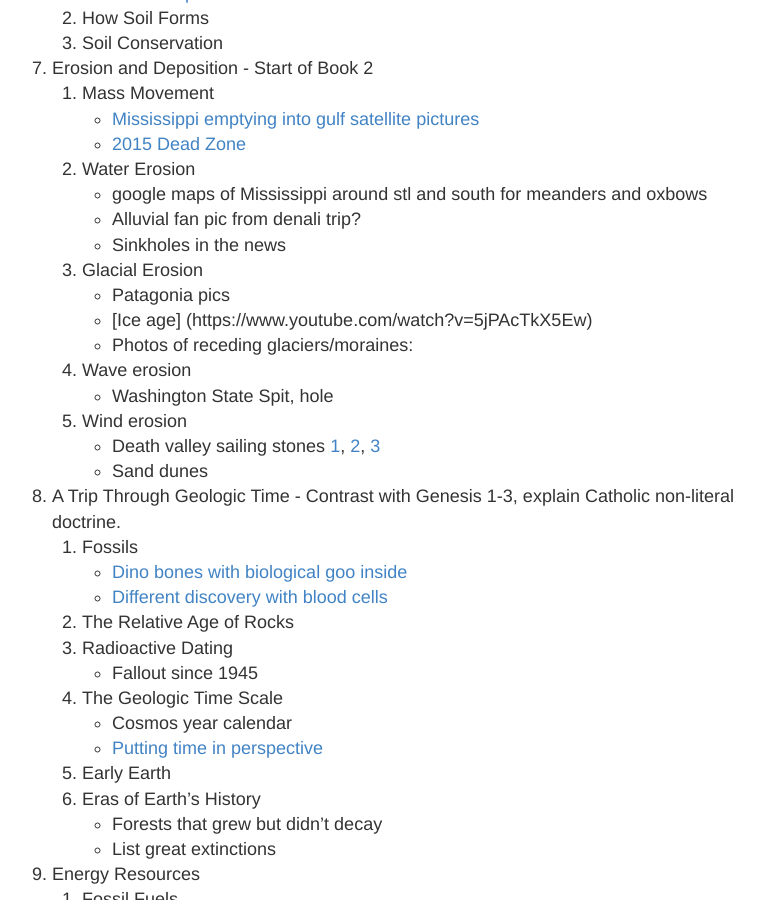
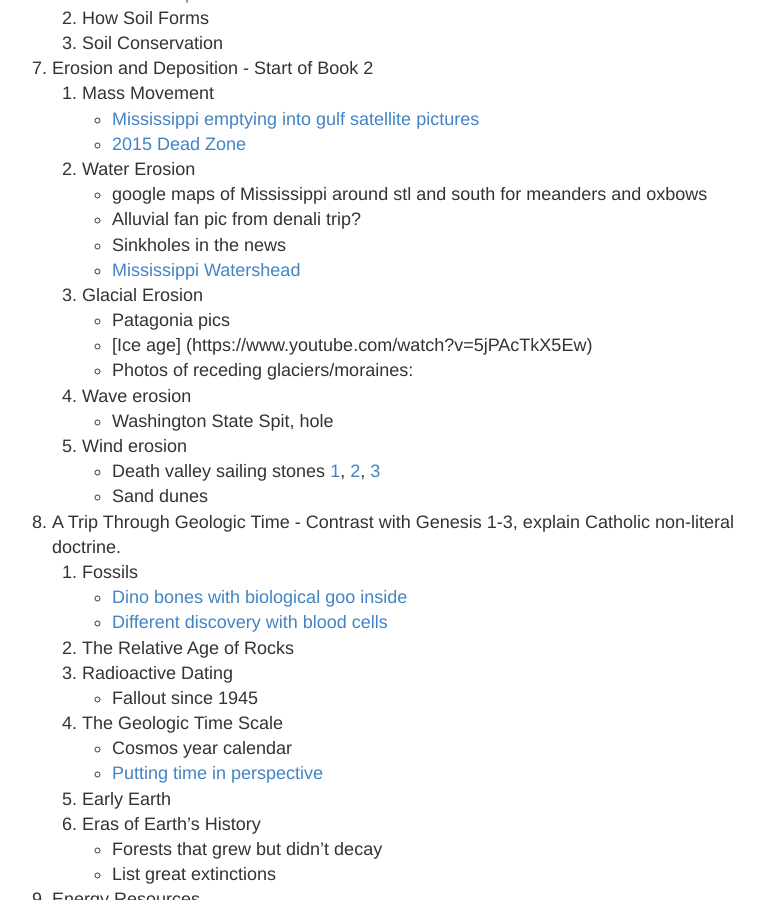
Before and after one commit to ctkstl/earth_science, a Jekyll site: the page built from resources.md, in a window 1280 px wide and 900 px high, scrolled down 3785 px. Shown: the whole window, without its empty margins (258-1022 px from the left). Built offline with Jekyll 4.4.1, drawn with Linux system fonts in a browser that asks for light colours; Markdown is read by kramdown in place of the engine named in the settings.

Commit message:
Mississippi watershead

```diff
--- a/resources.md
+++ b/resources.md
@@ -109,6 +109,7 @@ permalink: /resources/
         *   google maps of Mississippi around stl and south for meanders and oxbows
         *   Alluvial fan pic from denali trip?
         *   Sinkholes in the news
+        *   [Mississippi Watershead](http://www2.epa.gov/sites/production/files/2013-06/gulfofmexico.jpg)
     3.  Glacial Erosion
         *   Patagonia pics
         *   [Ice age] (https://www.youtube.com/watch?v=5jPAcTkX5Ew)
```
